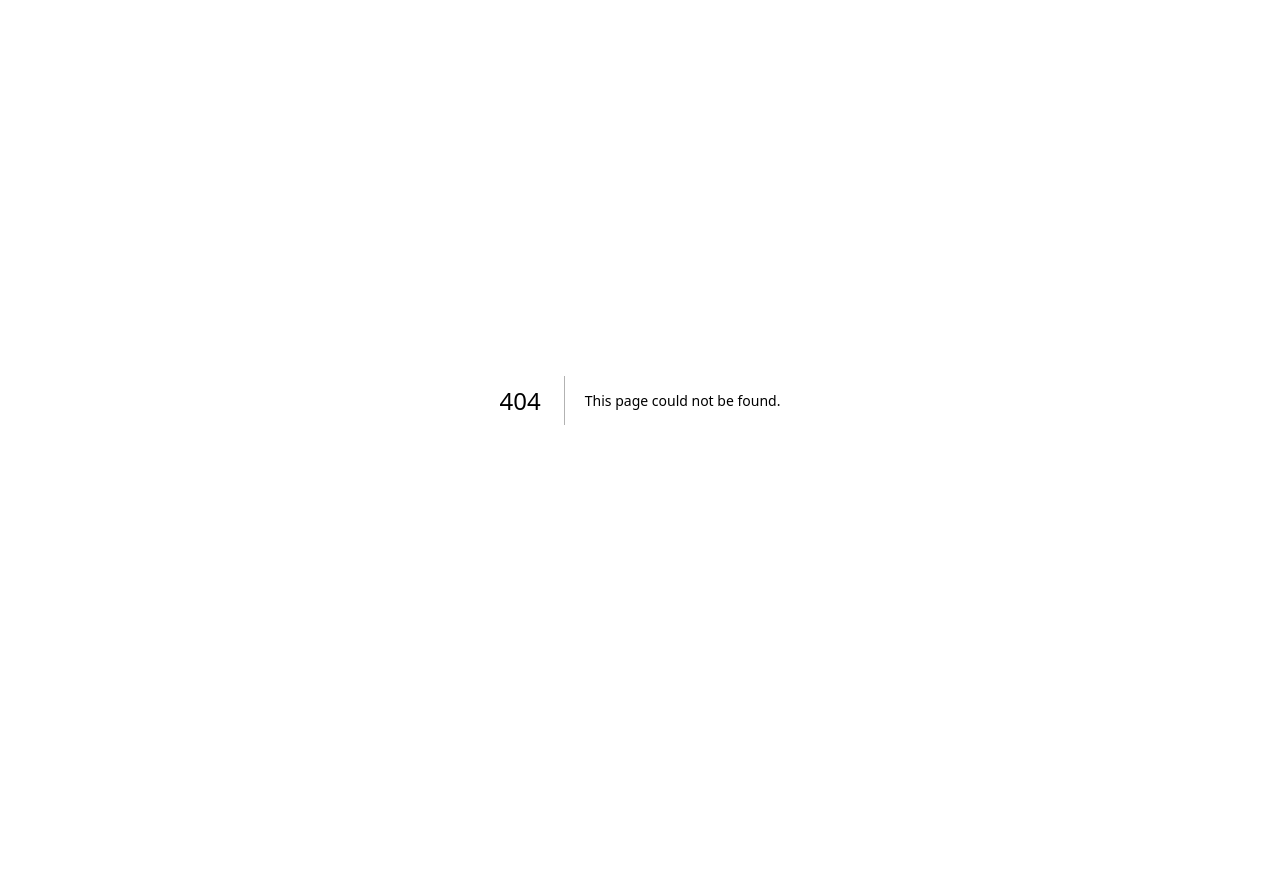
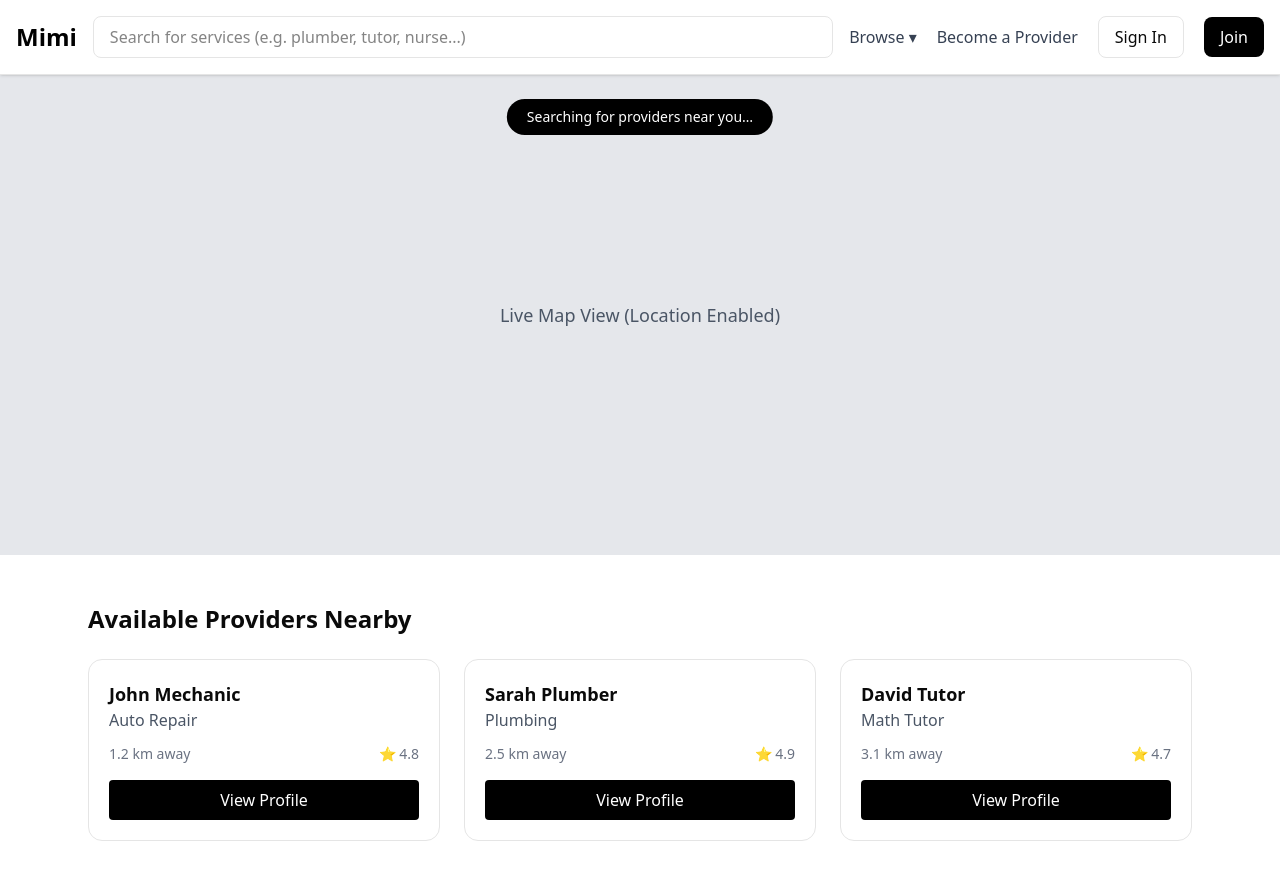
Before and after one commit to nairaquiz1-png/mimi-frontend, a Next.js app: page /discover in a window 1280 px wide. Before the commit this address had no page. Shown: the top 880 px of the page. Before the commit the page ends 800 px from the top, so only its background shows below. Built offline with nearby package versions, Linux system fonts and the light colour scheme.

Commit message:
Add location-based discovery page UI

```diff
--- /dev/null
+++ b/app/discover/page.tsx
@@ -0,0 +1,75 @@
+import Navbar from "@/components/navbar";
+
+const providers = [
+  {
+    name: "John Mechanic",
+    service: "Auto Repair",
+    distance: "1.2 km away",
+    rating: "4.8",
+  },
+  {
+    name: "Sarah Plumber",
+    service: "Plumbing",
+    distance: "2.5 km away",
+    rating: "4.9",
+  },
+  {
+    name: "David Tutor",
+    service: "Math Tutor",
+    distance: "3.1 km away",
+    rating: "4.7",
+  },
+];
+
+export default function DiscoverPage() {
+  return (
+    <>
+      <Navbar />
+
+      <main className="min-h-screen">
+        {/* MAP SECTION */}
+        <div className="relative h-[60vh] bg-gray-200 flex items-center justify-center">
+          <span className="text-gray-600 text-lg">
+            Live Map View (Location Enabled)
+          </span>
+
+          {/* Floating badge */}
+          <div className="absolute top-6 left-1/2 -translate-x-1/2 bg-black text-white px-5 py-2 rounded-full text-sm">
+            Searching for providers near you…
+          </div>
+        </div>
+
+        {/* PROVIDER LIST */}
+        <div className="max-w-6xl mx-auto px-6 py-12">
+          <h2 className="text-2xl font-semibold mb-6">
+            Available Providers Nearby
+          </h2>
+
+          <div className="grid md:grid-cols-2 lg:grid-cols-3 gap-6">
+            {providers.map((provider) => (
+              <div
+                key={provider.name}
+                className="border rounded-xl p-5 hover:shadow transition"
+              >
+                <h3 className="text-lg font-semibold">
+                  {provider.name}
+                </h3>
+
+                <p className="text-gray-600">{provider.service}</p>
+
+                <div className="flex justify-between text-sm text-gray-500 mt-3">
+                  <span>{provider.distance}</span>
+                  <span>⭐ {provider.rating}</span>
+                </div>
+
+                <button className="mt-4 w-full py-2 rounded bg-black text-white hover:opacity-80">
+                  View Profile
+                </button>
+              </div>
+            ))}
+          </div>
+        </div>
+      </main>
+    </>
+  );
+}
```
